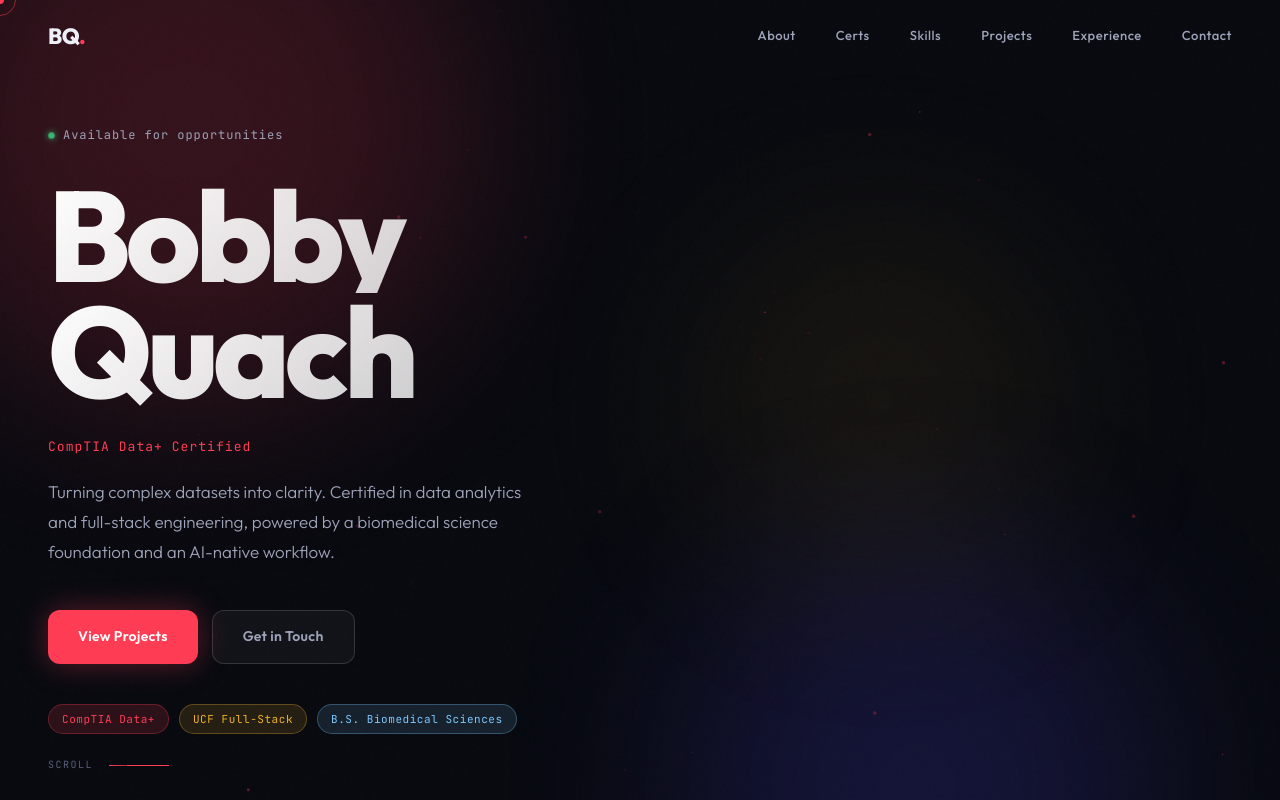
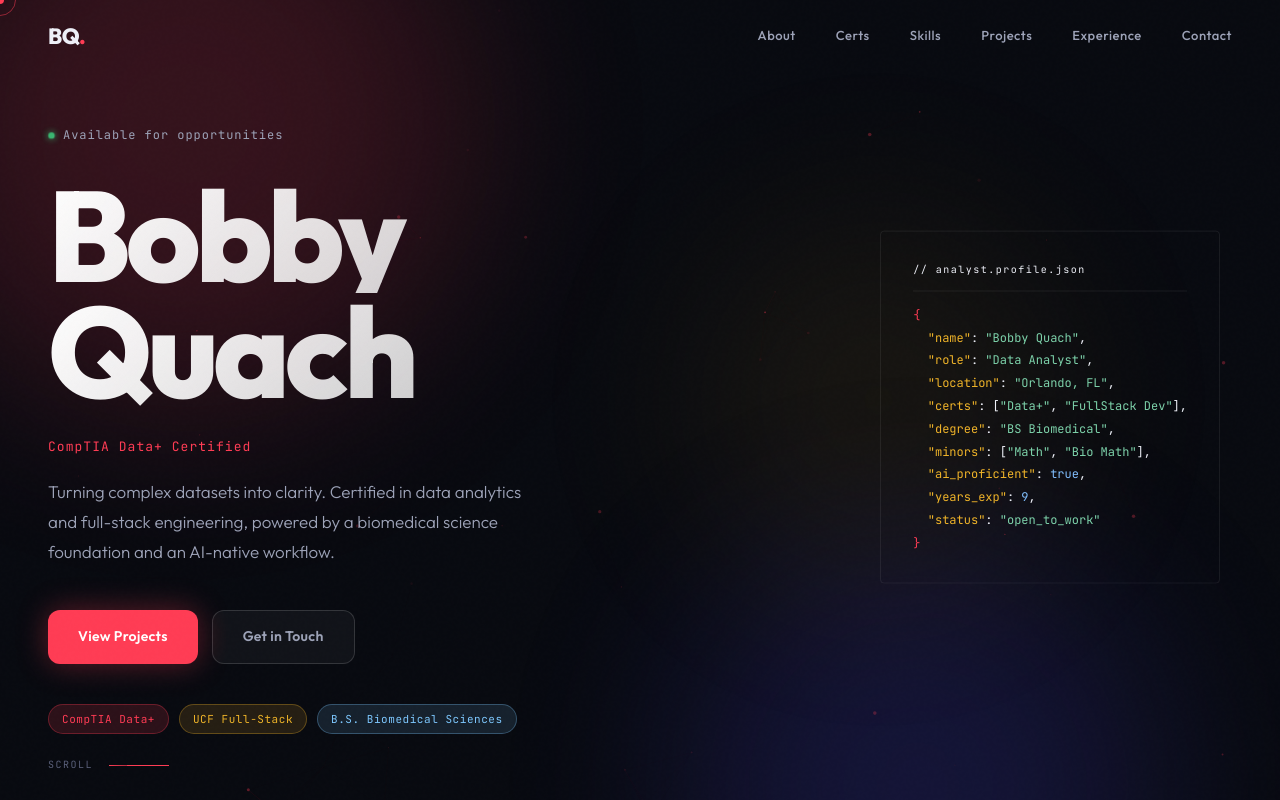
Before and after one commit to lov3tt/PortfolioData, a plain HTML site: page index.html in a window 1280 px wide. Shown: the top 800 px of the page. Drawn offline with Linux system fonts and the light colour scheme; animation ran at ten frames a second.

Commit message:
add resume

```diff
--- a/index.html
+++ b/index.html
@@ -77,6 +77,22 @@
       <span>Scroll</span>
       <div class="scroll-line"></div>
     </div>
+
+<div class="hero-code">
+    <div class="code-title">// analyst.profile.json</div>
+<span class="c-key">{</span><br>
+&nbsp;&nbsp;<span class="c-val">"name"</span>: <span class="c-str">"Bobby Quach"</span>,<br>
+&nbsp;&nbsp;<span class="c-val">"role"</span>: <span class="c-str">"Data Analyst"</span>,<br>
+&nbsp;&nbsp;<span class="c-val">"location"</span>: <span class="c-str">"Orlando, FL"</span>,<br>
+&nbsp;&nbsp;<span class="c-val">"certs"</span>: [<span class="c-str">"Data+"</span>, <span class="c-str">"FullStack Dev"</span>],<br>
+&nbsp;&nbsp;<span class="c-val">"degree"</span>: <span class="c-str">"BS Biomedical"</span>,<br>
+&nbsp;&nbsp;<span class="c-val">"minors"</span>: [<span class="c-str">"Math"</span>, <span class="c-str">"Bio Math"</span>],<br>
+&nbsp;&nbsp;<span class="c-val">"ai_proficient"</span>: <span class="c-num">true</span>,<br>
+&nbsp;&nbsp;<span class="c-val">"years_exp"</span>: <span class="c-num">9</span>,<br>
+&nbsp;&nbsp;<span class="c-val">"status"</span>: <span class="c-str">"open_to_work"</span><br>
+<span class="c-key">}</span>
+  </div>
+
   </section>
 
   <!-- ABOUT -->
@@ -381,6 +397,20 @@
               <div class="contact-card-value">Orlando, FL</div>
             </div>
           </div>
+          <div class="contact-card">
+            <div class="contact-card-icon">
+              <svg viewBox="0 0 24 24" fill="none" stroke="currentColor" stroke-width="1.5">
+                  <path d="M14 2H6a2 2 0 0 0-2 2v16a2 2 0 0 0 2 2h12a2 2 0 0 0 2-2V8z"></path>
+  <!-- Folded Corner -->
+  <polyline points="14 2 14 8 20 8"></polyline>
+            </div>
+            <div>
+              <div class="contact-card-label">Resume</div>
+             <a href="https://docs.google.com/document/d/1wdZCdz-SUR2OE7QKQvXLdNF69YrTi4Ac/edit?usp=sharing&ouid=115789185939673970252&rtpof=true&sd=true" target="_blank" rel="noopener noreferrer">
+              <div class="contact-card-value"> > Click Here < </div>
+              </a>
+            </div>
+          </div>
         </div>
       </div>
     </div>
--- a/style.css
+++ b/style.css
@@ -986,3 +986,40 @@ a[href*="https://github.com/lov3tt/EasySteamReview"] {
   z-index: 999;
   display: inline-block; /* Ensures the link has a clickable area */
 }
+
+
+/* ── HERO CODE SNIPPET for JSON display ── */
+   /* FLOATING CODE BLOCK */
+    .hero-code {
+      position: absolute;
+      right: 60px;
+      top: 50%;
+      transform: translateY(-50%);
+      background: var(--bg2);
+      border: 1px solid var(--border);
+      border-radius: 4px;
+      padding: 28px 32px;
+      font-family: var(--mono);
+      font-size: 12px;
+      line-height: 1.9;
+      color: var(--muted);
+      max-width: 360px;
+      opacity: 0;
+      animation: fadeLeft 0.8s ease forwards 1.2s;
+    }
+    @keyframes fadeLeft {
+      from { opacity: 0; transform: translate(20px, -50%); }
+      to   { opacity: 1; transform: translateY(-50%); }
+    }
+    .hero-code .c-key { color: var(--red); }
+    .hero-code .c-val { color: var(--gold); }
+    .hero-code .c-str { color: #7dd3ab; }
+    .hero-code .c-num { color: #80bfff; }
+    .code-title {
+      font-size: 10px;
+      color: var(--muted);
+      letter-spacing: 0.15em;
+      border-bottom: 1px solid var(--border);
+      padding-bottom: 12px;
+      margin-bottom: 12px;
+    }
```
